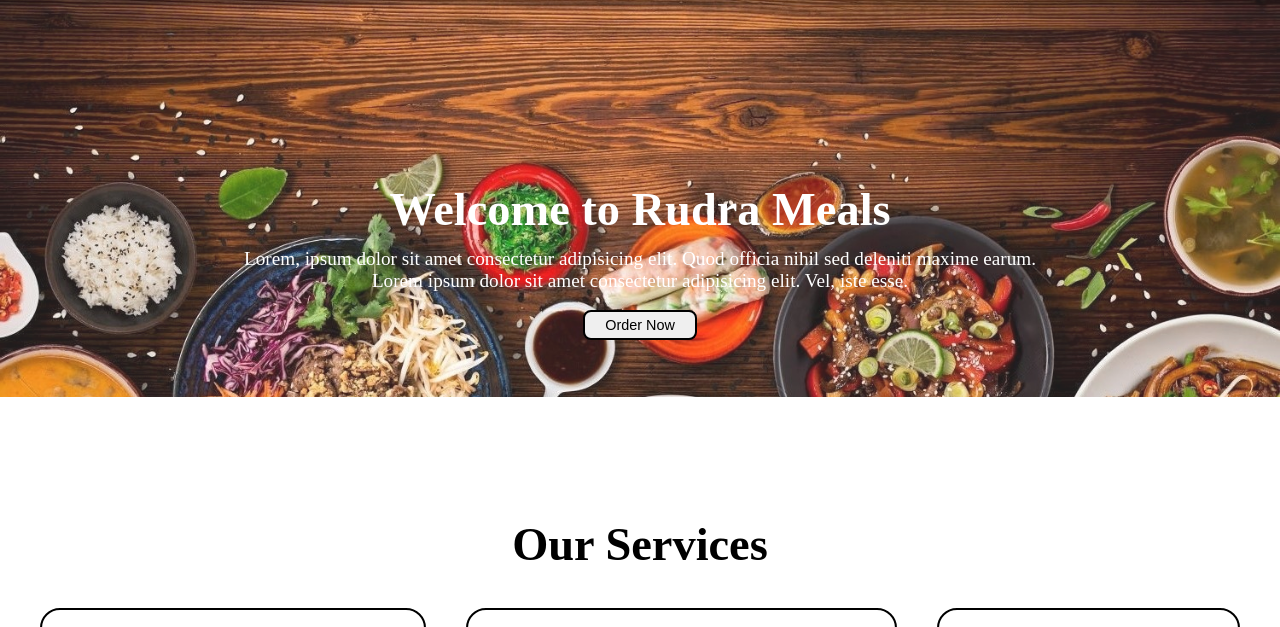
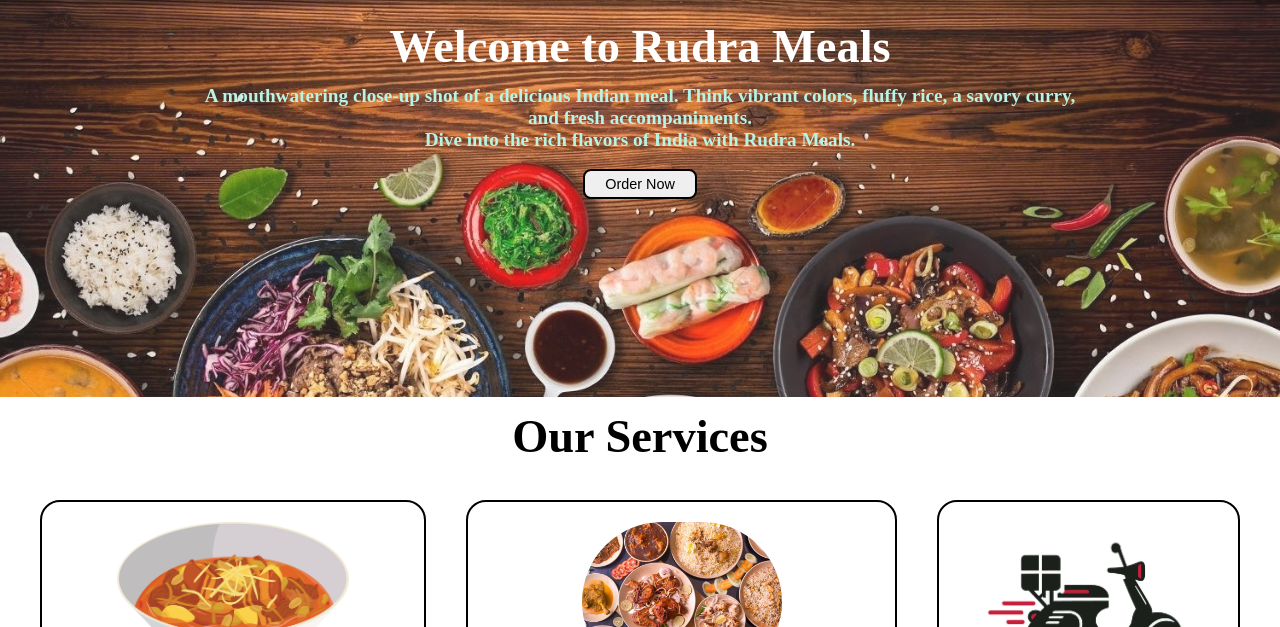
Before and after one commit to Msvarmaa1/Rudra_meals-page, a plain HTML site: page index.html in a window 1280 px wide. Shown: the part 103-730 px from the top of the page. Drawn offline with Linux system fonts and the light colour scheme.

Commit message:
Some changes has been done

```diff
--- a/CSS/style.css
+++ b/CSS/style.css
@@ -70,8 +70,8 @@
     display: flex;
     flex-direction: column;
     padding: 3px 200px;
-    height: 495px;
-    justify-content: center;
+    height: 387px;
+    /* justify-content: center; */
     align-items: center;
 }
 
@@ -94,9 +94,11 @@
 }
 
 #home p {
-    color: white;
+    /* color: white; */
     text-align: center;
     font-size: 1.2rem;
+    font-weight: 600;
+    color: #b6f4e6;
 }
 
 /* Utility class */
--- a/index.html
+++ b/index.html
@@ -6,7 +6,7 @@
     <meta name="viewport" content="width=device-width, initial-scale=1.0">
     <title img>Food Page</title>
     <link rel="stylesheet" href="CSS/style.css">
-    <link rel="stylesheet" media = "screen and (max-width: 912px)" href="CSS/phone.css" >
+    <link rel="stylesheet" media="screen and (max-width: 912px)" href="CSS/phone.css">
 </head>
 
 <body>
@@ -23,8 +23,9 @@
     </nav>
     <section id="home">
         <h1 class="h-primary">Welcome to Rudra Meals</h1>
-        <p>Lorem, ipsum dolor sit amet consectetur adipisicing elit. Quod officia nihil sed deleniti maxime earum.</p>
-        <p>Lorem ipsum dolor sit amet consectetur adipisicing elit. Vel, iste esse.</p><br>
+        <p>A mouthwatering close-up shot of a delicious Indian meal. Think vibrant colors, fluffy rice, a savory curry,
+            and fresh accompaniments.</p>
+        <p>Dive into the rich flavors of India with Rudra Meals.</p><br>
         <button class="btn">Order Now</button>
 
     </section>
```
